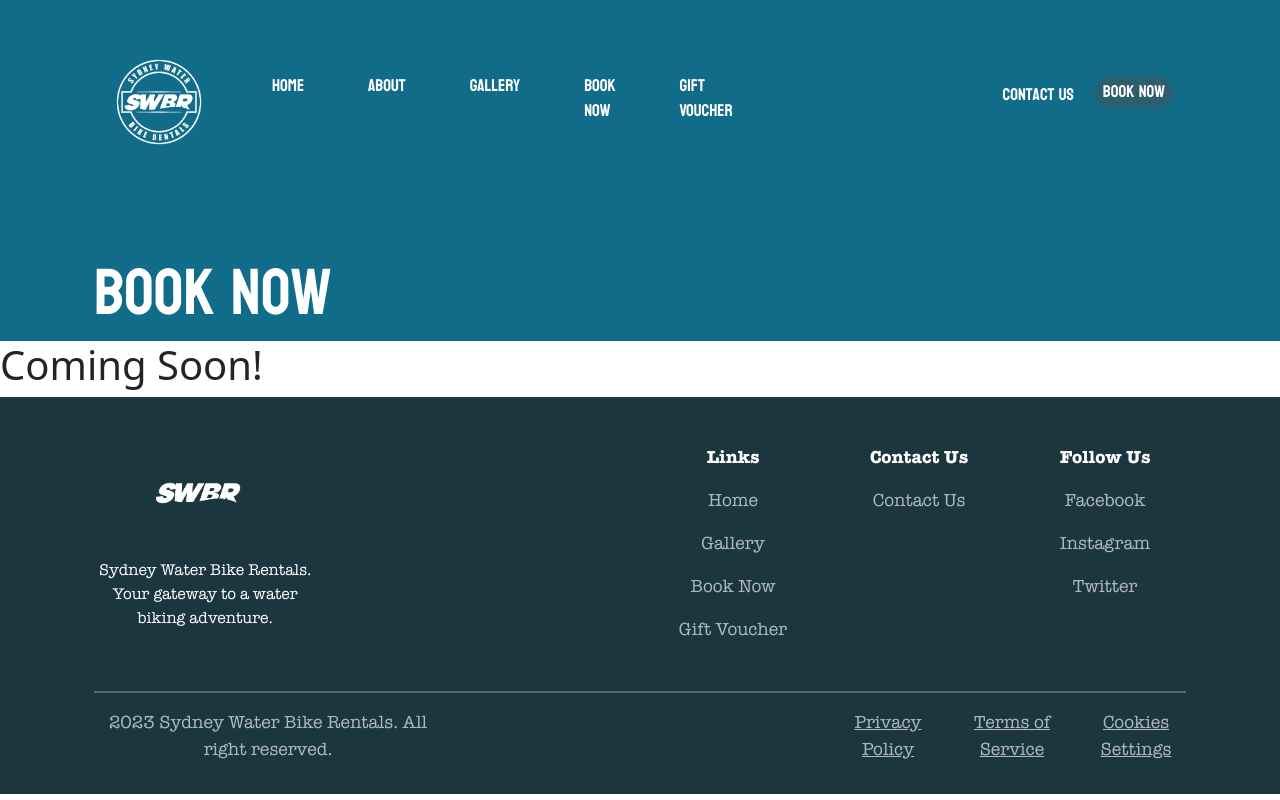
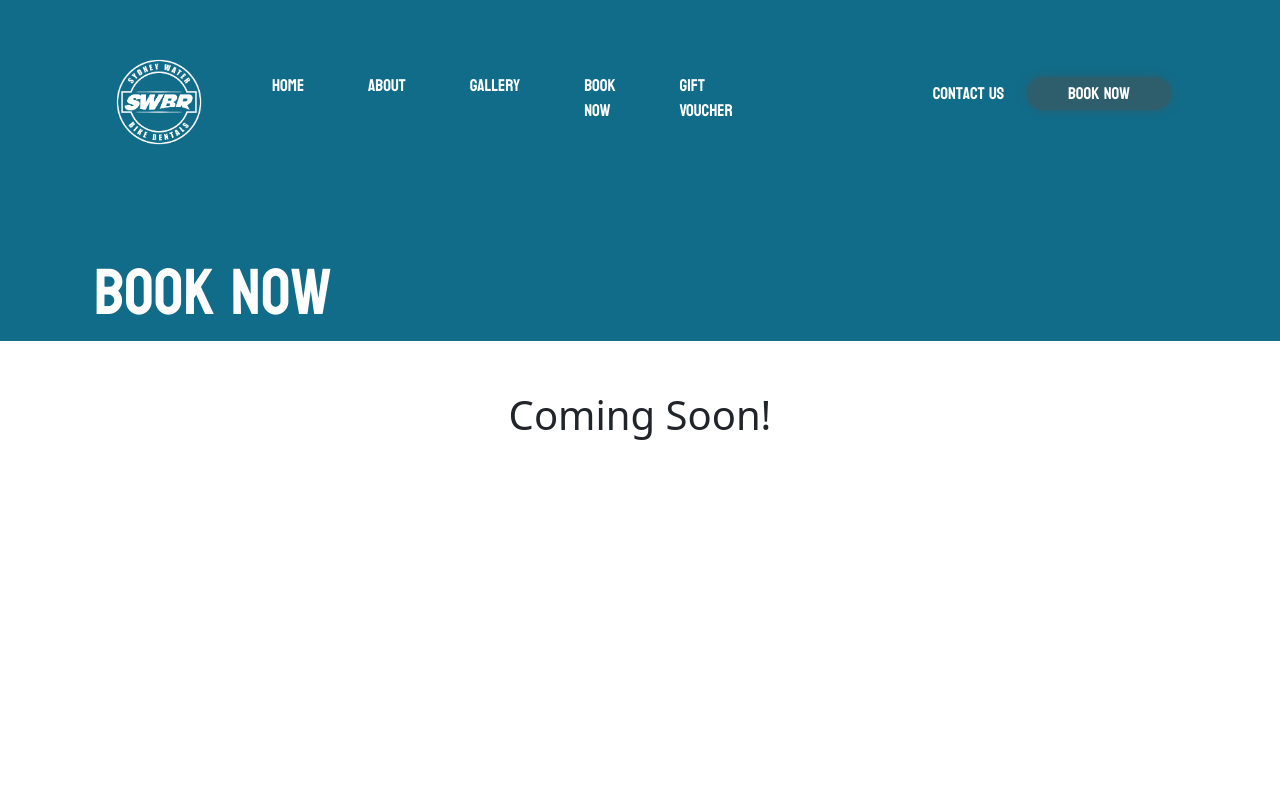
Before and after one commit to seertechnology/Surfers-Collective, a Next.js app: page /book in a window 1280 px wide. Shown: the top 800 px of the page. Built offline with nearby package versions, Linux system fonts and the light colour scheme.

Commit message:
small changes e.g. font size

```diff
--- a/app/book/page.module.css
+++ b/app/book/page.module.css
@@ -5,16 +5,8 @@
   font-weight: 400;
 }
 
-@font-face {
-  font-family: 'American Typewriter';
-  src: url('../../assets/fonts/ufonts.com_american-typewriter.ttf') format('truetype');
-  font-weight: 400;
-}
-
-@font-face {
-  font-family: 'American Typewriter';
-  src: url('../../assets/fonts/ufonts.com_american-typewriter-bold.ttf') format('truetype');
-  font-weight: 700;
+.comingSoon {
+  height: 750px;
 }
 
 .background {
@@ -26,7 +18,7 @@
 }
 
 .fontOs {
-  font-family: 'American Typewriter', sans-serif;
+  font-family: 'Bayon', sans-serif;
   font-size: 100px;
   font-weight: 700;
 }
@@ -39,7 +31,7 @@
 }
 
 .navbarLinks {
-  font-family: 'American Typewriter', sans-serif;
+  font-family: 'Bayon', sans-serif;
   font-weight: 400;
   font-size: 15px;
   color: white;
@@ -58,7 +50,7 @@
   }
 
   .titleSubText {
-    font-family: 'American Typewriter', sans-serif;
+    font-family: 'Bayon', sans-serif;
     color: rgba(255, 255, 255, 0.8);
     font-size: 17px;
     font-weight: 100;
@@ -76,8 +68,8 @@
     margin-top: 7px;
 
     border-radius: 20px;
-    max-width: 144px;
-    max-height: 33px;
+    width: 144px;
+    height: 33px;
     margin-right: 15px;
     box-shadow: 0px 0px 10px #2E5D6C;
   }
@@ -112,7 +104,7 @@
 }
 
 .forgeSubTitle {
-  font-family: 'American Typewriter', sans-serif;
+  font-family: 'Bayon', sans-serif;
   font-size: 18px;
   line-max-height: 150%;
   color: #1A1A1A;
@@ -123,14 +115,14 @@
 }
 
 .forgeBoxTitle {
-  font-family: 'American Typewriter', sans-serif;
+  font-family: 'Bayon', sans-serif;
   font-size: 18px;
   line-max-height: 140%;
   color: #1A1A1A;
 }
 
 .forgeBoxText {
-  font-family: 'American Typewriter', sans-serif;
+  font-family: 'Bayon', sans-serif;
   font-size: 18px;
   line-max-height: 150%;
   color: rgba(0, 0, 0, 0.6);
@@ -163,7 +155,7 @@
   }
 
   .servicesText {
-      font-family: 'American Typewriter', sans-serif;
+      font-family: 'Bayon', sans-serif;
       color: #100B29;
       font-size: 18px;
   }
@@ -231,7 +223,7 @@
 }
 
 .ourServicesSubTitle {
-  font-family: 'American Typewriter', sans-serif;
+  font-family: 'Bayon', sans-serif;
   font-size: 18px;
   line-max-height: 150%;
   color: #8A8A8A;
@@ -239,7 +231,7 @@
 }
 
 .serviceImageTitle {
-  font-family: 'American Typewriter', sans-serif;
+  font-family: 'Bayon', sans-serif;
   font-size: 18px;
   line-max-height: 150%;
   font-weight: bold;
@@ -250,7 +242,6 @@
 .includeTitle {
   font-family: 'Bayon', sans-serif;
   font-size: 25px;
-  line-max-height: 150%;
   letter-spacing: 20%;
   color: rgba(255,255,255,1);
   text-align: center;
@@ -258,9 +249,8 @@
 }
 
 .includeText {
-  font-family: 'American Typewriter', sans-serif;
+  font-family: 'Bayon', sans-serif;
   font-size: 19px;
-  line-max-height: 210%;
   color: rgba(255,255,255,0.8);
 }
 
@@ -270,25 +260,25 @@
 
 .footerSection {
   background-color: #1C363F;
-  font-family: 'American Typewriter', sans-serif;
+  font-family: 'Bayon', sans-serif;
   padding: 15px 0px 15px 0px;
 }
 
   .approvedIndustriesText {
-    font-family: 'American Typewriter', sans-serif;
+    font-family: 'Bayon', sans-serif;
     font-size: 18px;
     color: rgba(255, 255, 255, 0.2);
   }
 
   .cr {
-    font-family: 'American Typewriter', sans-serif;
+    font-family: 'Bayon', sans-serif;
     font-size: 18px;
     color: rgba(255, 255, 255, 1);
     font-weight: 700;
   }
 
   .crs {
-    font-family: 'American Typewriter', sans-serif;
+    font-family: 'Bayon', sans-serif;
     font-size: 18px;
     color: rgba(255, 255, 255, 1);
     font-weight: 400;
@@ -299,7 +289,7 @@
     border: 0.5px solid #ffffff;
   }
   .tnc {
-    font-family: 'American Typewriter', sans-serif;
+    font-family: 'Bayon', sans-serif;
     font-size: 18px;
     color: rgba(255, 255, 255, 0.5);
   }
--- a/app/book/page.tsx
+++ b/app/book/page.tsx
@@ -177,7 +177,9 @@
         {/*  */}
 
       </div>
-      <h1>Coming Soon!</h1>
+      <div className={styles.comingSoon}>
+        <h1 style={{textAlign: "center", paddingTop: "50px"}}>Coming Soon!</h1>
+      </div>
       {/* <BookFeatures /> */}
 
       {/* footer - Start */}
```
